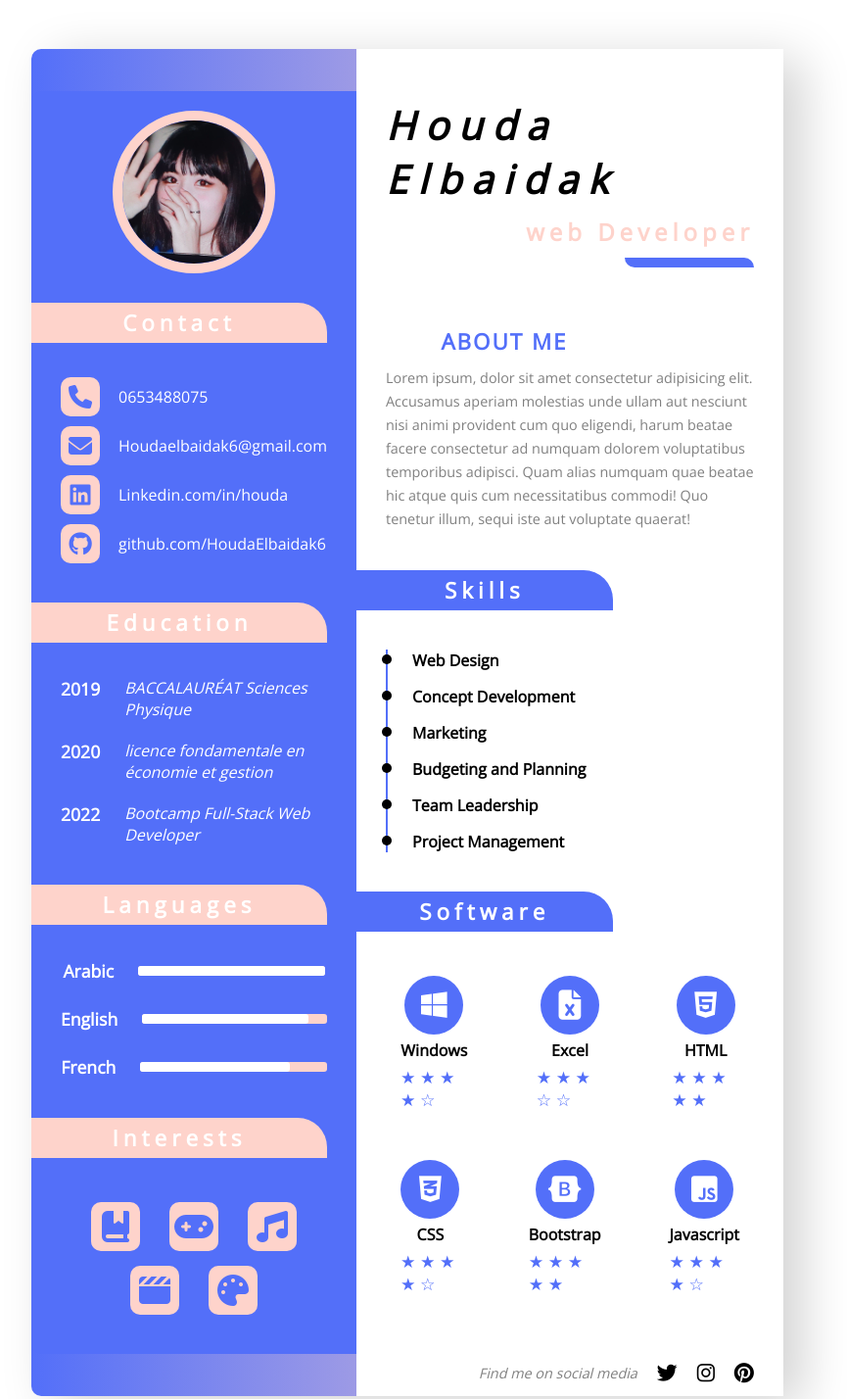
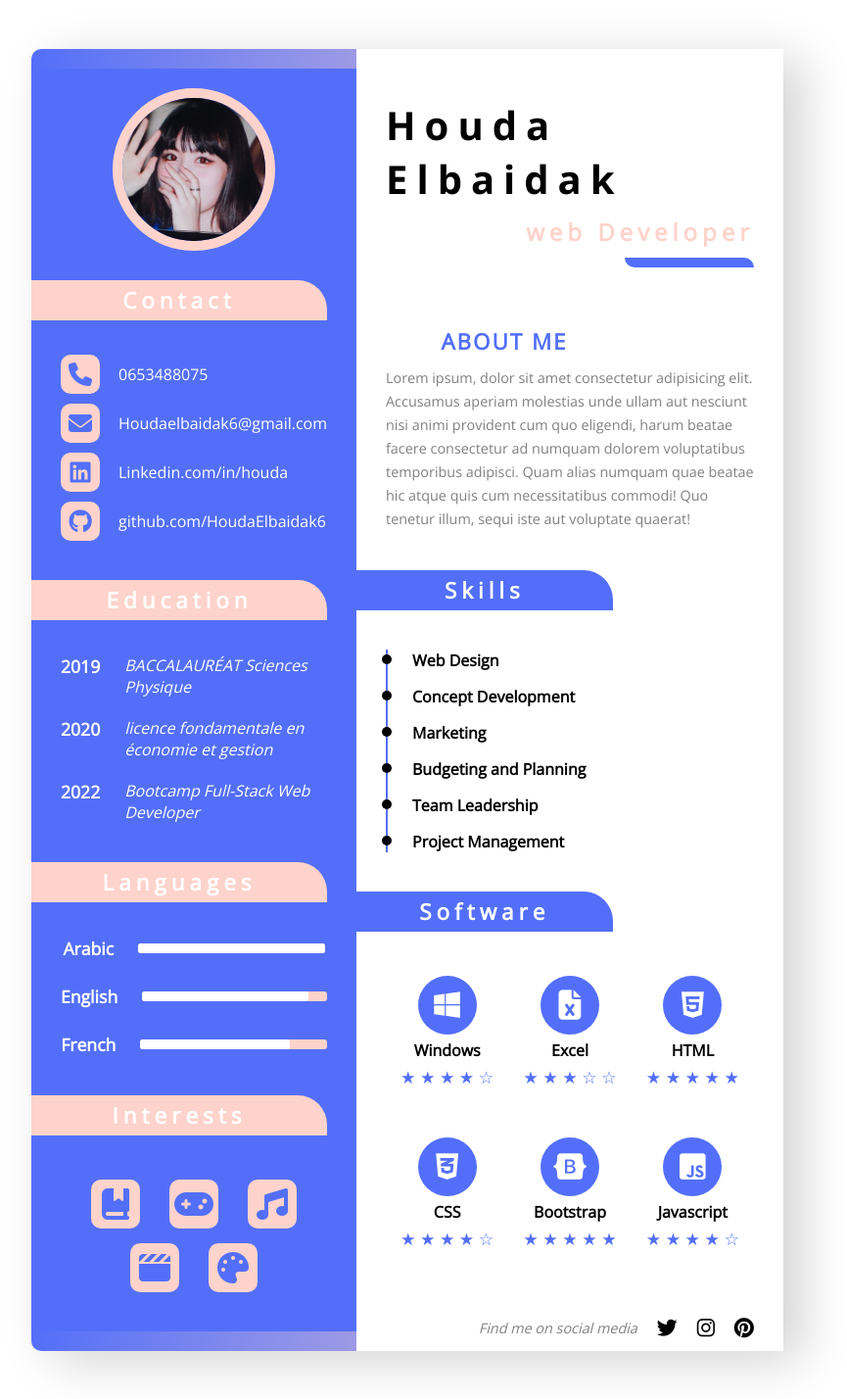
Before and after one commit to commit2houda/Interactive-cv-css-practice, a plain HTML site: page index.html in a window 1280 px wide. Shown: the top 1428 px of the page at 98% size, without its empty margins (224-1089 px from the left). Drawn offline with Linux system fonts and the light colour scheme.

Commit message:
css changes

```diff
--- a/css/style.css
+++ b/css/style.css
@@ -1,6 +1,11 @@
 @font-face {
   font-family: "sans open";
-  src: url(../fonts/OpenSans/OpenSans-Regular.ttf);
+  src: url(../fonts/OpenSans/OpenSans-Regular.ttf) ;
+}
+
+@font-face {
+  font-family:"sans open bold" ;
+  src: url(../fonts/OpenSans/OpenSans-Bold.ttf);
 }
 
 /* :root{
@@ -287,11 +292,12 @@ section #first-section #bigtitle {
 }
 
 #second-section .name h1 {
-  letter-spacing: 10px;
+  letter-spacing: 9px;
   font-weight: bolder;
   color: #000000;
-  font-style: italic;
+  /* font-style: italic; */
   font-size: 2.5em;
+  font-family:"sans open bold"
 }
 
 #second-section .name h3 {
@@ -380,7 +386,7 @@ section #second-section .info .skill-name::before {
 /* software */
 
 #second-section .software {
-  padding: 5px 20px;
+  padding: 5px 15px;
 }
 
 #second-section .software {
@@ -412,7 +418,7 @@ section #second-section .info .skill-name::before {
   flex-direction: column;
   justify-content: start;
   align-items: center;
-  padding: 10px 25px;
+  padding: 10px 5px;
 }
 
 #second-section .software .software-icon {
```
Also changed, not shown: index.html (+1 -1 lines), 1 other file.
